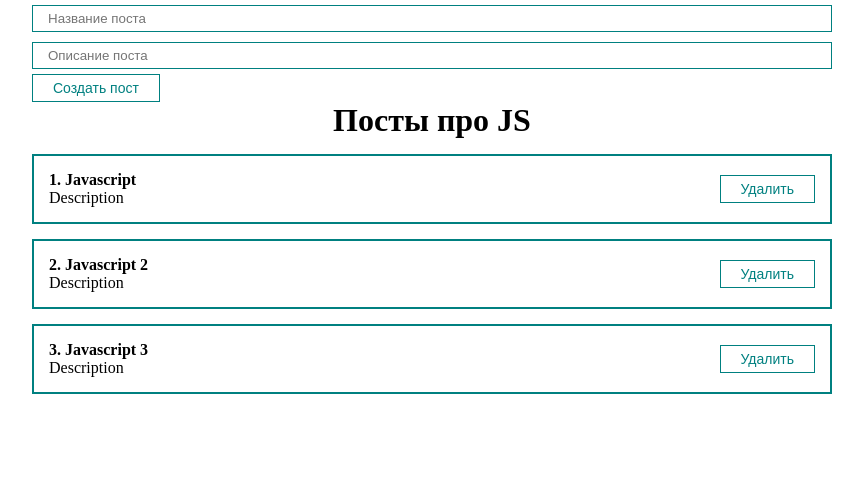
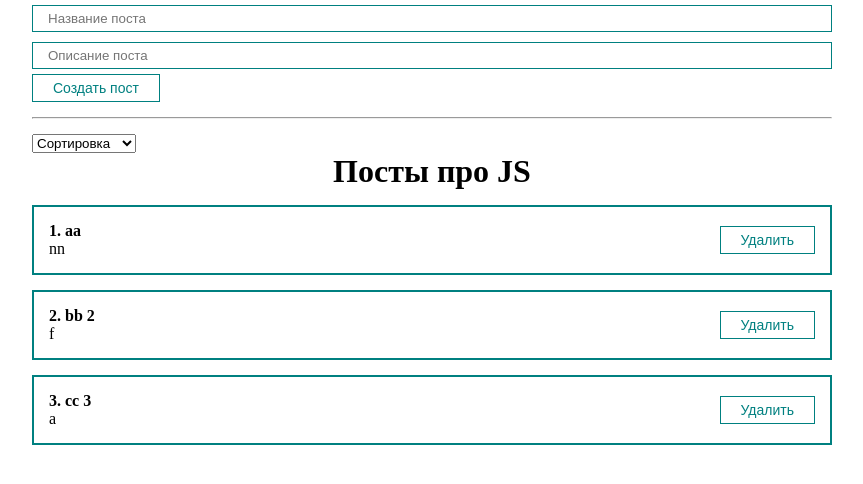
Before and after one commit to Kryptona/react-fund-course, a React (Create React App) app in the folder react-fund/: page / in a window 1280 px wide. Shown: the top 484 px of the page, without its empty margins (208-1071 px from the left). Built offline with nearby package versions, Linux system fonts and the light colour scheme.

Commit message:
Сортировка

```diff
--- a/react-fund/src/App.js
+++ b/react-fund/src/App.js
@@ -4,14 +4,16 @@
 import {MyButton} from "./components/UI/button/MyButton";
 import {MyInput} from "./components/UI/input/MyInput";
 import {PostForm} from "./components/PostForm";
+import MySelect from "./components/UI/select/MySelect";
 
 function App() {
     const [posts, setPosts] = useState([
-        {id: 1, title: "Javascript", body: "Description"},
-        {id: 2, title: "Javascript 2", body: "Description"},
-        {id: 3, title: "Javascript 3", body: "Description"},
+        {id: 1, title: "aa", body: "nn"},
+        {id: 2, title: "bb 2", body: "f"},
+        {id: 3, title: "cc 3", body: "a"},
     ])
 
+    const [seletedSort, setSelectedSort] = useState("");
 
     const createPost = (newPost) => {
         setPosts([...posts, newPost])
@@ -21,9 +23,26 @@
         setPosts(posts.filter(p => p.id !== post.id))
     }
 
+    const sortPosts = sort => {
+        setSelectedSort(sort);
+        setPosts([...posts].sort((a, b) => a[sort].localeCompare(b[sort])))
+    }
+
     return (
         <div className="App">
             <PostForm create={createPost}/>
+            <hr style={{margin: '15px 0'}}/>
+            <div>
+                <MySelect
+                    value={seletedSort}
+                    onChange={sortPosts}
+                    defaultValue="Сортировка"
+                    options={[
+                        {value:'title', name: 'По названию'},
+                        {value:'body', name: 'По описанию'},
+                    ]}
+                />
+            </div>
             {posts.length
                 ? <PostList remove={removePost} posts={posts} title="Посты про JS"/>
                 : <h1 style={{textAlign: 'center'}}>
--- /dev/null
+++ b/react-fund/src/components/UI/select/MySelect.jsx
@@ -0,0 +1,18 @@
+import React from 'react';
+
+const MySelect = ({options, defaultValue, value, onChange}) => {
+    return (
+        <select value={value}
+        onChange={event => onChange(event.target.value)}
+        >
+            <option disabled value="">{defaultValue}</option>
+            {options.map(option =>
+                <option key={option.value} value={option.value}>
+                    {option.name}
+                </option>
+            )}
+        </select>
+    );
+};
+
+export default MySelect;
```
